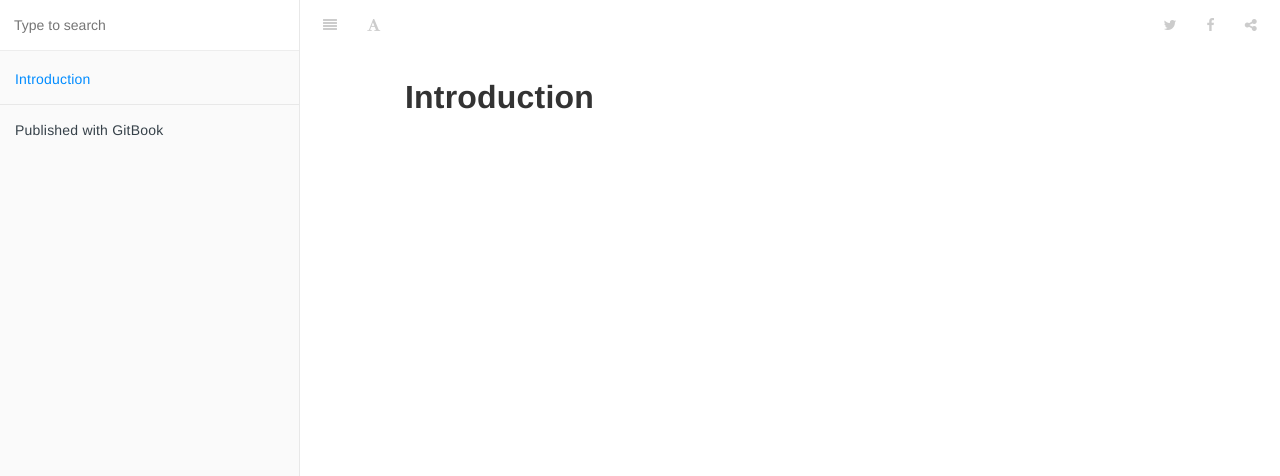
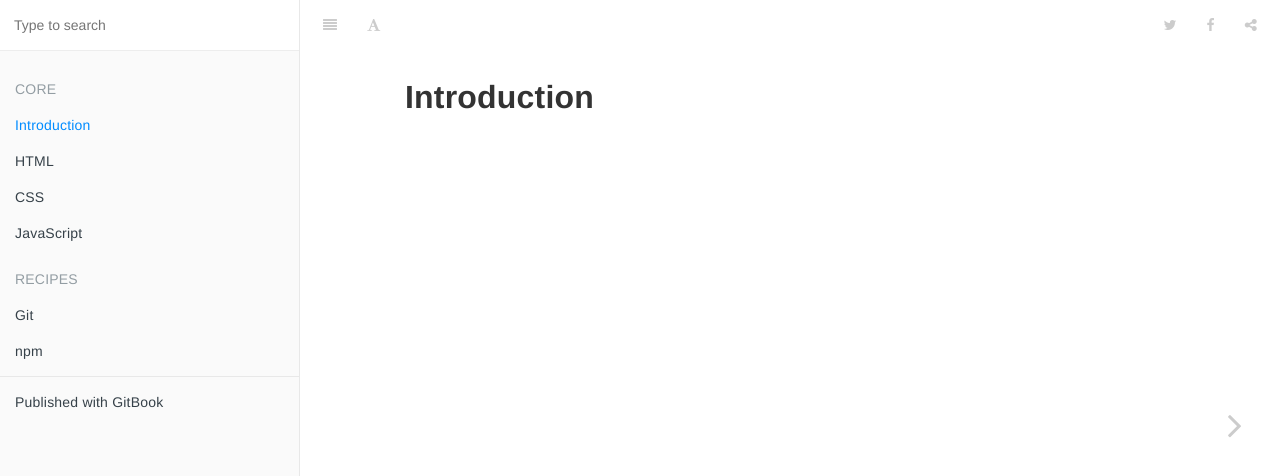
Before and after one commit to wealthworks/AwesomeFrontend, a website with bundled scripts: page index.html in a window 1280 px wide. Shown: the top 476 px of the page. Built offline with nearby package versions, Linux system fonts and the light colour scheme.

Commit message:
import core and recipes

```diff
--- a/index.html
+++ b/index.html
@@ -57,6 +57,8 @@
     <link rel="shortcut icon" href="gitbook/images/favicon.ico" type="image/x-icon">
 
 
+    <link rel="next" href="HTML.html" />
+
 
 
     </head>
@@ -83,6 +85,8 @@
 
 
 
+        <li class="header">Core</li>
+
 
 
         <li class="chapter active" data-level="1.1" data-path="./">
@@ -91,6 +95,78 @@
 
 
                     Introduction
+
+                </a>
+
+
+
+        </li>
+
+        <li class="chapter " data-level="1.2" data-path="HTML.html">
+
+                <a href="HTML.html">
+
+
+                    HTML
+
+                </a>
+
+
+
+        </li>
+
+        <li class="chapter " data-level="1.3" data-path="CSS.html">
+
+                <a href="CSS.html">
+
+
+                    CSS
+
+                </a>
+
+
+
+        </li>
+
+        <li class="chapter " data-level="1.4" data-path="JavaScript.html">
+
+                <a href="JavaScript.html">
+
+
+                    JavaScript
+
+                </a>
+
+
+
+        </li>
+
+
+
+
+        <li class="header">Recipes</li>
+
+
+
+        <li class="chapter " data-level="2.1" data-path="recipes/git.html">
+
+                <a href="recipes/git.html">
+
+
+                    Git
+
+                </a>
+
+
+
+        </li>
+
+        <li class="chapter " data-level="2.2" data-path="recipes/npm.html">
+
+                <a href="recipes/npm.html">
+
+
+                    npm
 
                 </a>
 
@@ -171,6 +247,10 @@
 
 
 
+                <a href="HTML.html" class="navigation navigation-next navigation-unique" aria-label="Next page: HTML">
+                    <i class="fa fa-angle-right"></i>
+                </a>
+
 
 
     </div>
@@ -178,7 +258,7 @@
     <script>
         var gitbook = gitbook || [];
         gitbook.push(function() {
-            gitbook.page.hasChanged({"page":{"title":"Introduction","level":"1.1","depth":1,"dir":"ltr"},"config":{"gitbook":"*","theme":"default","variables":{},"plugins":[],"pluginsConfig":{"highlight":{},"search":{},"lunr":{"maxIndexSize":1000000,"ignoreSpecialCharacters":false},"sharing":{"facebook":true,"twitter":true,"google":false,"weibo":false,"instapaper":false,"vk":false,"all":["facebook","google","twitter","weibo","instapaper"]},"fontsettings":{"theme":"white","family":"sans","size":2},"theme-default":{"styles":{"website":"styles/website.css","pdf":"styles/pdf.css","epub":"styles/epub.css","mobi":"styles/mobi.css","ebook":"styles/ebook.css","print":"styles/print.css"},"showLevel":false}},"structure":{"langs":"LANGS.md","readme":"README.md","glossary":"GLOSSARY.md","summary":"SUMMARY.md"},"pdf":{"pageNumbers":true,"fontSize":12,"fontFamily":"Arial","paperSize":"a4","chapterMark":"pagebreak","pageBreaksBefore":"/","margin":{"right":62,"left":62,"top":56,"bottom":56}},"styles":{"website":"styles/website.css","pdf":"styles/pdf.css","epub":"styles/epub.css","mobi":"styles/mobi.css","ebook":"styles/ebook.css","print":"styles/print.css"}},"file":{"path":"README.md","mtime":"2016-07-25T04:33:50.000Z","type":"markdown"},"gitbook":{"version":"3.2.0","time":"2016-07-25T04:40:02.559Z"},"basePath":".","book":{"language":""}});
+            gitbook.page.hasChanged({"page":{"title":"Introduction","level":"1.1","depth":1,"next":{"title":"HTML","level":"1.2","depth":1,"path":"HTML.md","ref":"HTML.md","articles":[]},"dir":"ltr"},"config":{"gitbook":"*","theme":"default","variables":{},"plugins":[],"pluginsConfig":{"highlight":{},"search":{},"lunr":{"maxIndexSize":1000000,"ignoreSpecialCharacters":false},"sharing":{"facebook":true,"twitter":true,"google":false,"weibo":false,"instapaper":false,"vk":false,"all":["facebook","google","twitter","weibo","instapaper"]},"fontsettings":{"theme":"white","family":"sans","size":2},"theme-default":{"styles":{"website":"styles/website.css","pdf":"styles/pdf.css","epub":"styles/epub.css","mobi":"styles/mobi.css","ebook":"styles/ebook.css","print":"styles/print.css"},"showLevel":false}},"structure":{"langs":"LANGS.md","readme":"README.md","glossary":"GLOSSARY.md","summary":"SUMMARY.md"},"pdf":{"pageNumbers":true,"fontSize":12,"fontFamily":"Arial","paperSize":"a4","chapterMark":"pagebreak","pageBreaksBefore":"/","margin":{"right":62,"left":62,"top":56,"bottom":56}},"styles":{"website":"styles/website.css","pdf":"styles/pdf.css","epub":"styles/epub.css","mobi":"styles/mobi.css","ebook":"styles/ebook.css","print":"styles/print.css"}},"file":{"path":"README.md","mtime":"2016-07-25T04:33:50.000Z","type":"markdown"},"gitbook":{"version":"3.2.0","time":"2016-07-25T06:48:51.393Z"},"basePath":".","book":{"language":""}});
         });
     </script>
 </div>
--- a/package.json
+++ b/package.json
@@ -1,6 +1,10 @@
 {
   "name": "AwesomeFrontend",
   "private": true,
+  "scripts": {
+    "start": "gitbook serve",
+    "build": "gitbook build"
+  },
   "devDependencies": {
     "gitbook-cli": "2.3.0"
   }
```
Also changed, not shown: search_index.json (+1 -1 lines).
